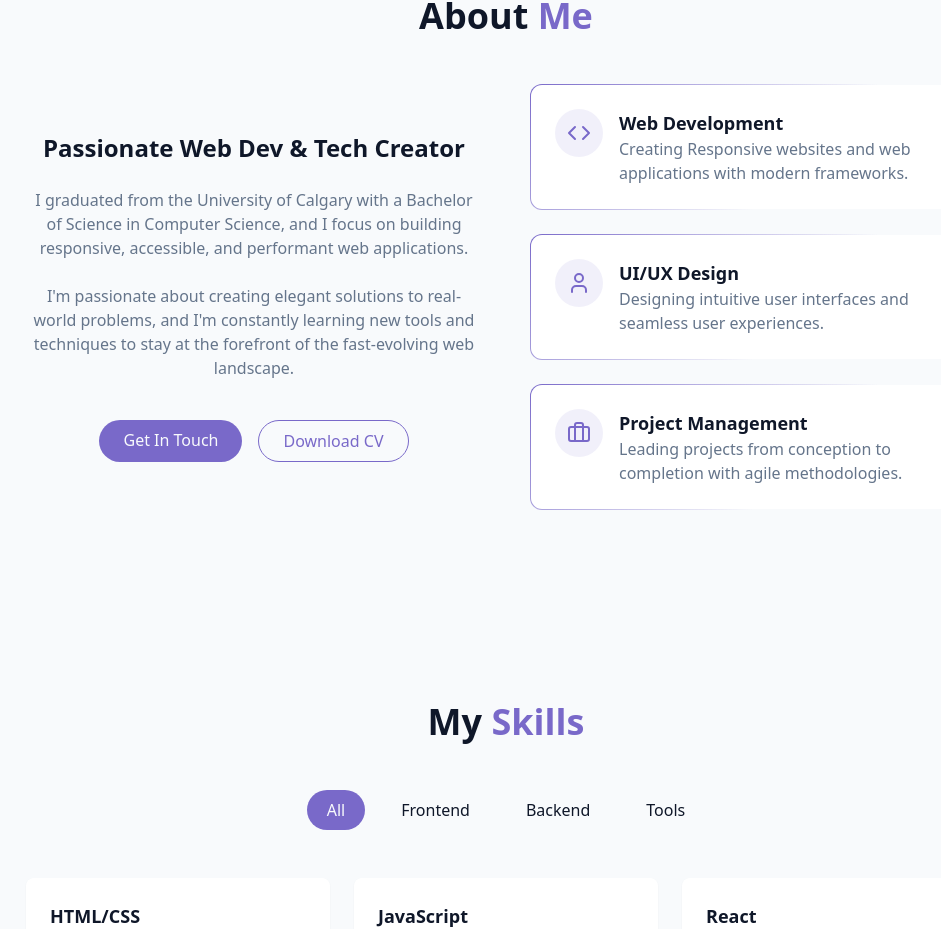
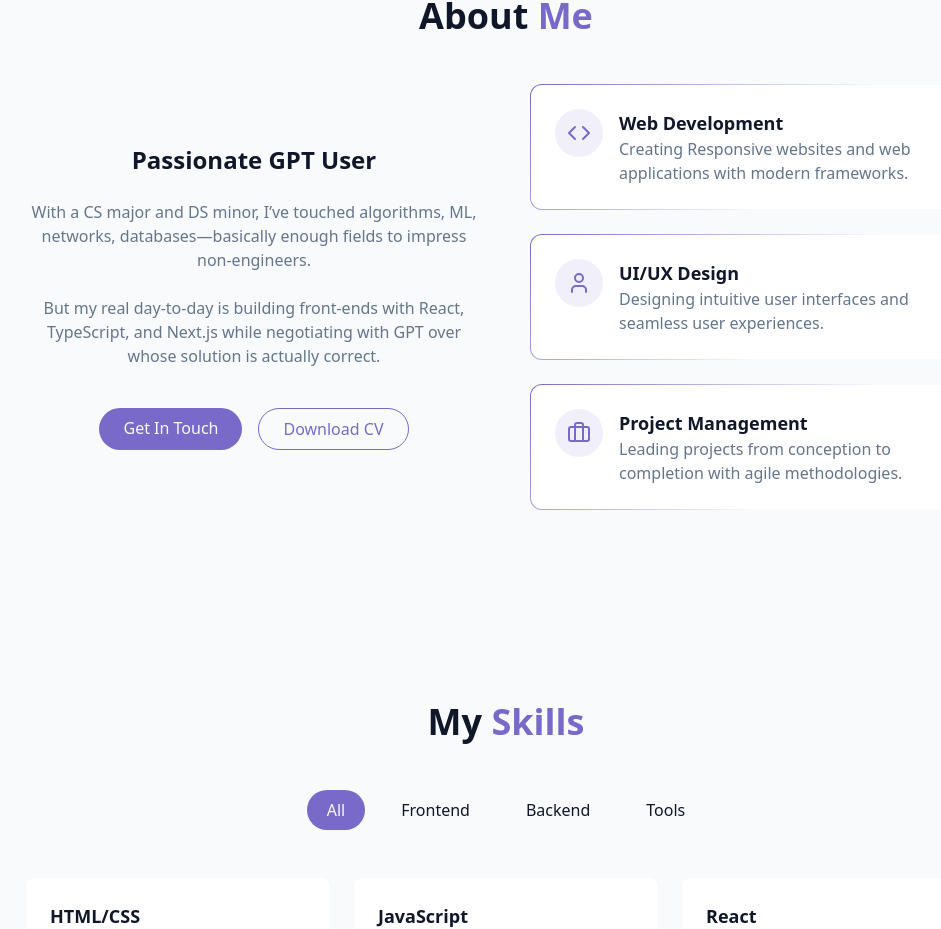
Before and after one commit to kaden175ck/Portfoilo, a React (Vite) app: page / in a window 1280 px wide. Shown: the part 900-1829 px from the top of the page, without its empty margins (134-1075 px from the left). Built offline with nearby package versions, Linux system fonts and the light colour scheme.

Commit message:
change some text

```diff
--- a/src/components/AboutSection.jsx
+++ b/src/components/AboutSection.jsx
@@ -17,14 +17,13 @@ export const AboutSection =()=>{
                 <div className="grid grid-cols-1 md:grid-cols-2 gap-12 items-center">
 
                     <div className="space-y-6">
-                        <h3 className="text-2xl font-semibold">Passionate Web Dev & Tech Creator</h3>
+                        <h3 className="text-2xl font-semibold">Passionate GPT User</h3>
                         <p className="text-muted-foreground">
-                            I graduated from the University of Calgary with a Bachelor of Science in Computer Science,
-                            and I focus on building responsive, accessible, and performant web applications.
+With a CS major and DS minor, I’ve touched algorithms, ML, networks, databases—basically enough fields to impress non-engineers.
                         </p>
                         <p className="text-muted-foreground">
-                            I'm passionate about creating elegant solutions to real-world problems,
-                            and I'm constantly learning new tools and techniques to stay at the forefront of the fast-evolving web landscape.
+
+But my real day-to-day is building front-ends with React, TypeScript, and Next.js while negotiating with GPT over whose solution is actually correct.
                         </p>
 
                         <div className="flex flex-col sm:flex-row gap-4 pt-4 justify-center">
```
